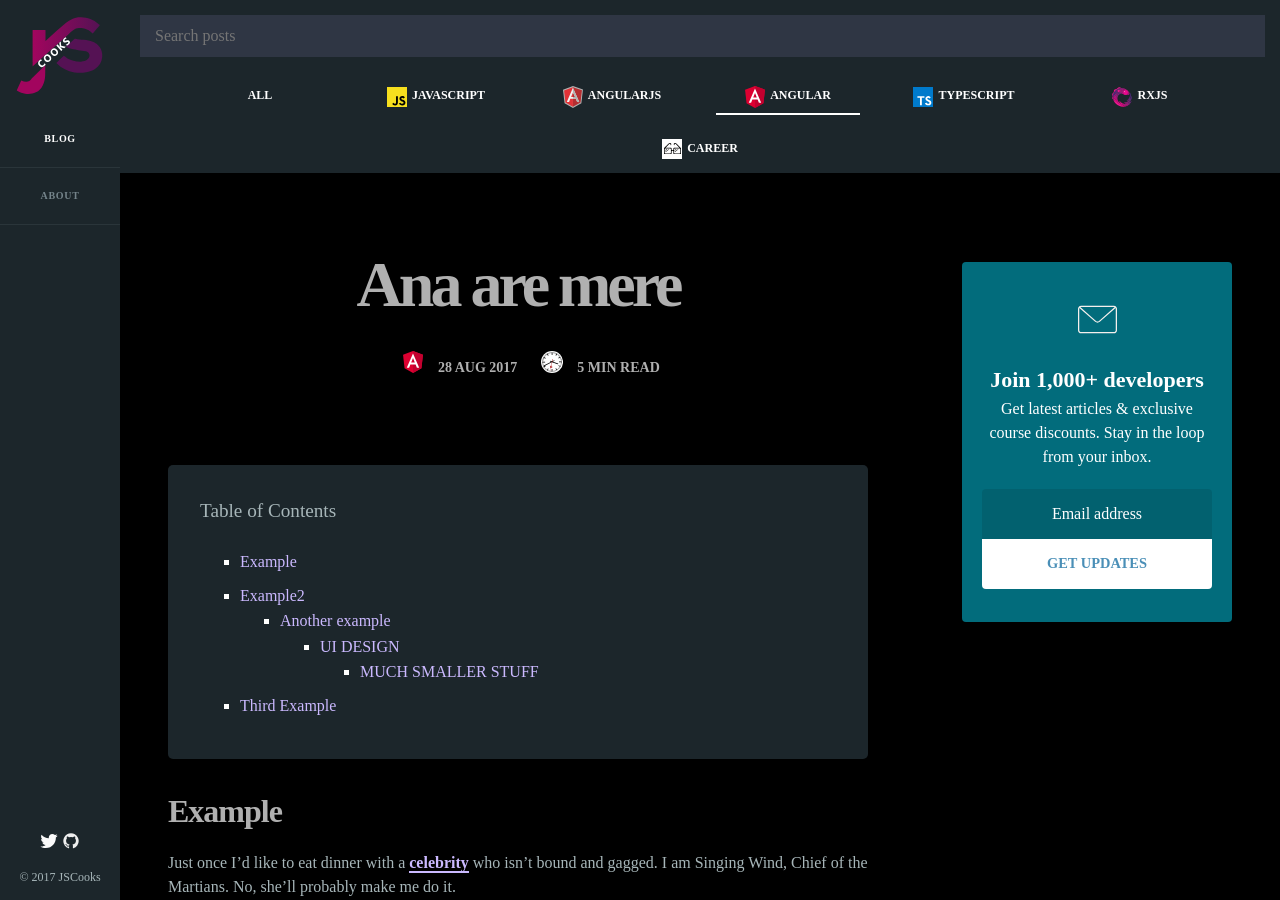
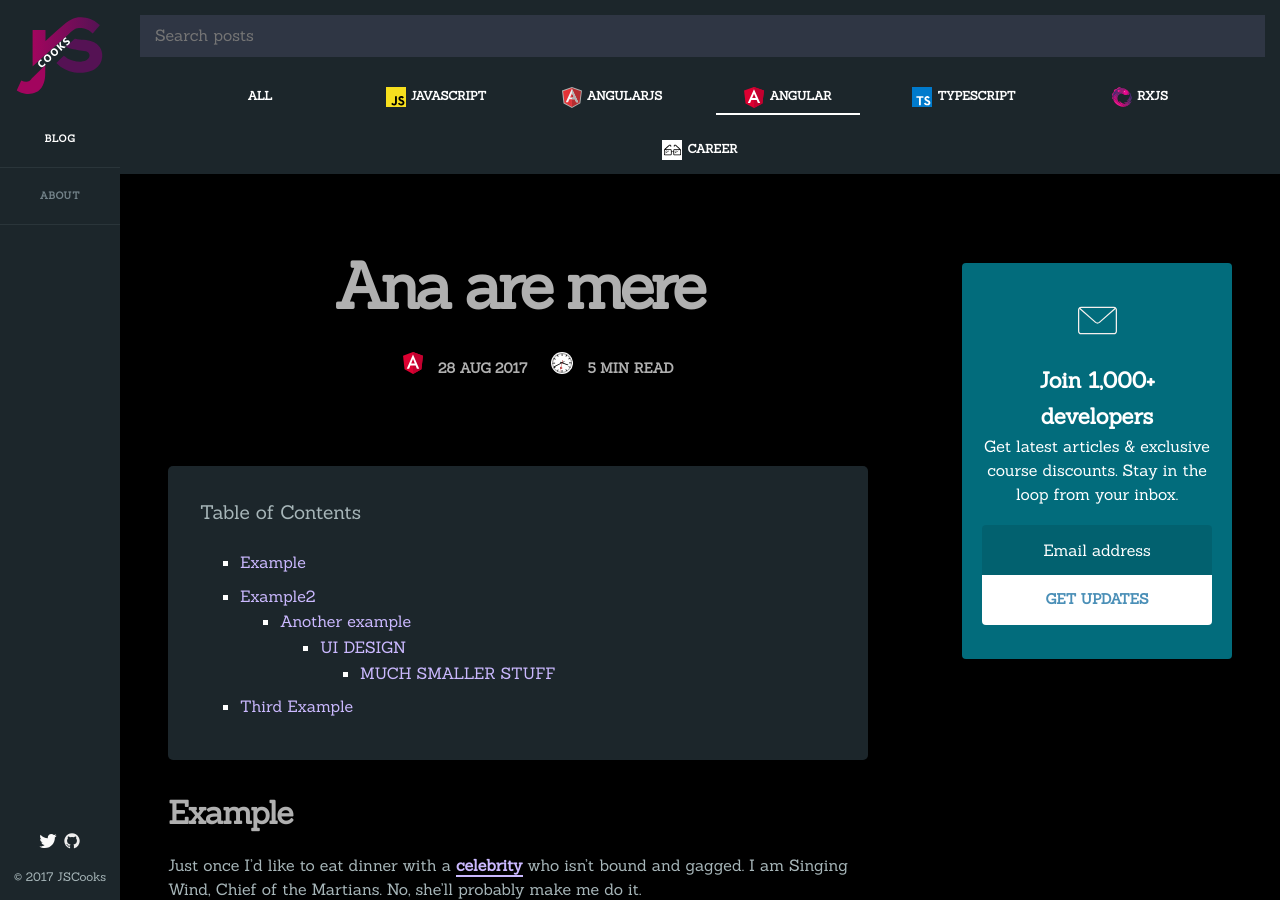
Before and after one commit to jscoox/jscoox.github.com, a Jekyll site: the page built from _posts/2017-08-29-ana-are-mere.md, in a window 1280 px wide and 900 px high. Built offline with Jekyll 4.4.1, drawn with Linux system fonts in a browser that asks for light colours.

Commit message:
Update head.html

```diff
--- a/_includes/head.html
+++ b/_includes/head.html
@@ -6,8 +6,7 @@
     <link href='//s.w.org' rel='dns-prefetch'>
     <link href="feed/" rel="alternate" title="JS Cooks" type="application/rss+xml">
 
-    <link href='https://fonts.googleapis.com/css?family=Montserrat:400,700&#038;subset=latin' id='montserrat-css' media='all' rel='stylesheet' type='text/css'>
-    <link href='https://fonts.googleapis.com/css?family=Roboto:400,400italic,700,700italic&#038;subset=latin' id='roboto-css' media='all' rel='stylesheet' type='text/css'>
+    <link href="https://fonts.googleapis.com/css?family=Sanchez" rel="stylesheet">
     <link href='https://www.jscooks.com/-res/css/main.css' media='all' rel='stylesheet' type='text/css'>
 
     <link href="https://www.jscooks.com/-res/logo_jcoox.png" rel="icon" sizes="32x32">
```
